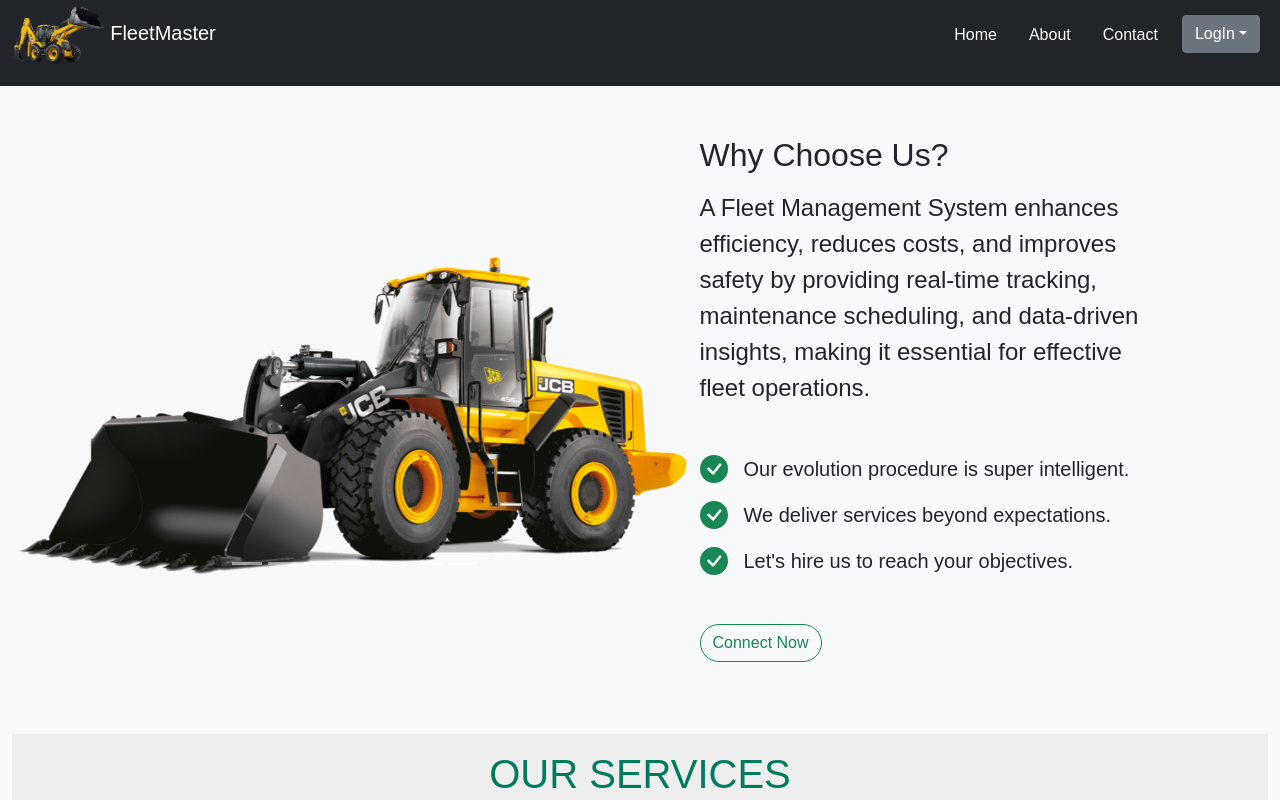
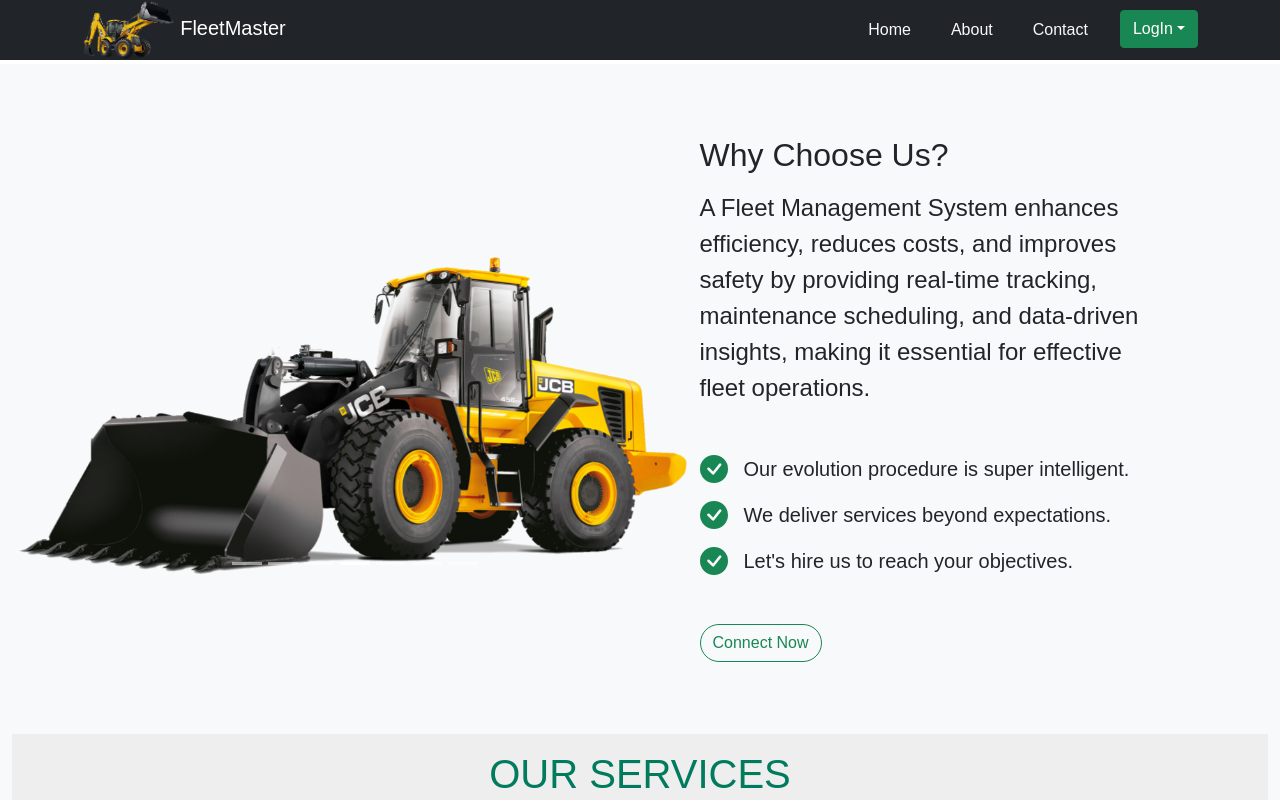
Before and after one commit to Piyasharmacoder/FleetSmart-Solutions-, a React (Create React App) app in the folder frontend/: page / in a window 1280 px wide. Shown: the top 800 px of the page. Built offline with nearby package versions, Linux system fonts and the light colour scheme; no server answers.

Commit message:
date and time

```diff
--- a/frontend/src/components/Header/Header.js
+++ b/frontend/src/components/Header/Header.js
@@ -10,27 +10,27 @@
 
   return (<>
     <div className="my-3 py-3"></div>
-    <nav className="navbar navbar-expand-sm navbar-dark bg-dark p-0 m-0 fixed-top">
-      <div className="container-fluid m-0">
-        <p className="navbar-brand" onClick={() => navigate('/')}> <img src="image/jcb.png" alt="...." height={60} className="" /> <span> FleetMaster</span></p>
+    <nav className="navbar navbar-expand-sm navbar-dark bg-dark p-0 m-0 d-flex justify-content-center fixed-top">
+      <div className="container m-0">
+        <p className="navbar-brand m-0 p-0" onClick={() => navigate('/')}> <img src="image/jcb.png" alt="...." height={60} className="m-0 p-0" /> <span> FleetMaster</span></p>
         <button className="navbar-toggler" type="button" data-bs-toggle="collapse" data-bs-target="#mynavbar">
           <span className="navbar-toggler-icon"></span>
         </button>
         <div className="collapse navbar-collapse" id="mynavbar">
-          <ul className="navbar-nav gap-3 w-100 d-flex justify-content-end pe-2">
+          <ul className="navbar-nav gap-4 w-100 d-flex justify-content-end ">
             <li className="nav-item">
-              <p className="nav-link text-light " style={{ cursor: "pointer" }} onClick={() => navigate('/')}>Home</p>
+              <span className="nav-link text-light" style={{ cursor: "pointer" }} onClick={() => navigate('/')}>Home</span>
             </li>
             <li className="nav-item">
-              <p className="nav-link text-light " style={{ cursor: "pointer" }} onClick={() => navigate('/about')}>About</p>
+              <span className="nav-link text-light " style={{ cursor: "pointer" }} onClick={() => navigate('/about')}>About</span>
             </li>
             <li className="nav-item">
-              <p className="nav-link text-light " style={{ cursor: "pointer" }} onClick={() => navigate('/contact')}>Contact</p>
+              <span className="nav-link text-light " style={{ cursor: "pointer" }} onClick={() => navigate('/contact')}>Contact</span>
             </li>
             <li className="nav-item">
               {(localStorage.getItem("userid") * 1 === 0) ?
-                  <div className="dropdown">
-                    <button className="btn btn-secondary dropdown-toggle" type="button" id="dropdownmenu" data-bs-toggle="dropdown" aria-expanded="false">
+                  <div className="dropdown m-0 p-0">
+                    <button className="btn btn-success dropdown-toggle" type="button" id="dropdownmenu" data-bs-toggle="dropdown" aria-expanded="false">
                       LogIn
                     </button>
                     <div className="dropdown-menu" aria-labelledby="dropdownmenu">
@@ -39,7 +39,7 @@
                       <span className="dropdown-item" style={{ cursor: "pointer" }} onClick={() => navigate('/signin',{state:"vendor"})}>Vendor</span>
                     </div>
                   </div>
-                : <p className="nav-link text-info" style={{ cursor: "pointer" }} onClick={() => { logout() }}>LogOut</p>
+                : <span className="nav-link text-info" style={{ cursor: "pointer" }} onClick={() => { logout() }}>LogOut</span>
               }
             </li>
           </ul>
--- a/frontend/src/components/Rental/Rental.js
+++ b/frontend/src/components/Rental/Rental.js
@@ -23,17 +23,16 @@
                                     <p className="card-text m-1"><small className="text-muted">{state.description}</small></p>
                                     <p className="card-text m-1">Manufacturing Year : {state.year}</p>
                                     <p className="card-text m-1"><mark className='fw-bold m-0 p-0'>{state.registration_number}</mark></p>
+                                    <p className="card-text fw-bold m-1"><small className="fw-lighter">Contact :</small> +91 {state.vendor.contactNumber}</p>
                                     <button className="btn btn-outline-success m-1" onClick={() => { navigate(-1) }}>Back</button>
-                                    {state.active ? <p className="card-text text-success fw-bold m-1 text-decoration-underline">✅ Avalable</p> : <p className="card-text text-danger fw-bold m-1 text-decoration-underline">🚫 Not Avalable</p>}
                                 </div>
                             </div>
                         </div>
-                        <div className="row no-gutters border border-danger">
-                            <div className="col-12">
-                                <div className="card-body p-5 d-flex justify-content-around">
-
-                                </div>
-                            </div>
+                    </div>
+                    <div className="card bg-transparent border mt-3">
+                        <div className="p-3">
+                            <input type="datetime-local" id="datetime" name="datetime" onChange={() => { }} />
+                            <input type="datetime-local" id="meeting-time" name="meeting-time" value="2018-06-12T19:30" min="2018-06-07T00:00" max="2018-06-14T00:00" />
                         </div>
                     </div>
                 </div>
--- a/frontend/src/components/Vehicle/Vehicle.js
+++ b/frontend/src/components/Vehicle/Vehicle.js
@@ -10,7 +10,7 @@
     useEffect(() => {
         axios.post('http://localhost:3001/vehicle/byCategory', { categoryName: state })
             .then(response => {
-                setVehicles(response.data.productList)
+                setVehicles(response.data.vehicleList)
             }).catch(err => {
                 console.log(err);
             })
```
Also changed, not shown: 2 other files (tests, documents, lock files or other folders).
